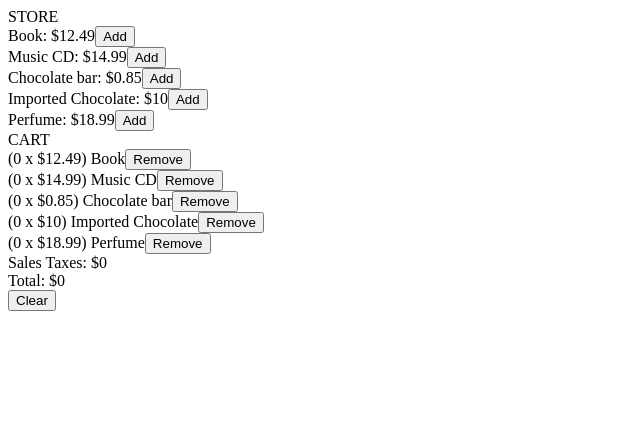
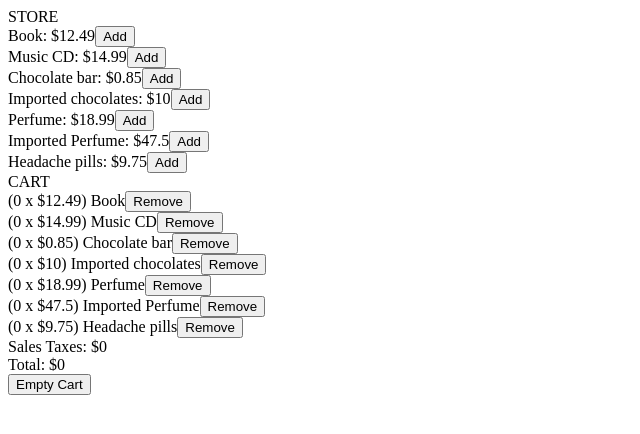
Before and after one commit to 1onyng/shopcart, a React (Create React App) app: page / in a window 1280 px wide. Shown: the top 434 px of the page, without its empty margins (0-640 px from the left). Built offline with nearby package versions, Linux system fonts and the light colour scheme.

Commit message:
Add basic and import tax

```diff
--- a/src/shop/Shop.js
+++ b/src/shop/Shop.js
@@ -1,39 +1,87 @@
-import React from "react";
+import React, { useState, useEffect } from "react";
 
 const items = [
   {
     id: 1,
     name: "Book",
-    price: 12.49
+    price: 12.49,
+    basicTax: 0,
+    importTax: 0
   },
   {
     id: 2,
     name: "Music CD",
-    price: 14.99
+    price: 14.99,
+    basicTax: 14.99 * .1,
+    importTax: 0
   },
   {
     id: 3,
     name: "Chocolate bar",
-    price: 0.85
+    price: 0.85,
+    basicTax: false,
+    importTax: false
   },
   {
     id: 4,
-    name: "Imported Chocolate",
-    price: 10
+    name: "Imported chocolates",
+    price: 10,
+    basicTax: 0,
+    importTax: 10 * .05
   },
   {
     id: 5,
     name: "Perfume",
-    price: 18.99
+    price: 18.99,
+    basicTax: 18.99 * .1,
+    importTax: 0
+  },
+  {
+    id: 6,
+    name: "Imported Perfume",
+    price: 47.50,
+    basicTax: 47.50 * .1,
+    importTax: 47.50 * .05
+  },
+  {
+    id: 7,
+    name: "Headache pills",
+    price: 9.75,
+    basicTax: 0,
+    importTax: 0
   },
 ];
 
 const Shop = () => {
-  const [cart, setCart] = React.useState([]);
-  const subTotal = cart.reduce((total, { price = 0 }) => total + price, 0);
-  const salesTax = subTotal * .1;
-  const cartTotal = subTotal + salesTax;
+  const [cart, setCart] = useState([]);
+  const [cartTotal, setCartTotal] = useState(0);
+  const [taxTotal, setTaxTotal] = useState(0);
 
+  useEffect(() => {
+    total();
+  }, [cart]);
+
+  useEffect(() => {
+    tax();
+  }, [cart]);
+
+  const total = () => {
+    let totalVal = 0;
+    for (let i = 0; i < cart.length; i++) {
+      let tot = cart[i].price + cart[i].basicTax + cart[i].importTax;
+      totalVal += tot;
+    }
+    setCartTotal(totalVal);
+  };
+
+  const tax = () => {
+    let totalVal = 0;
+    for (let i = 0; i < cart.length; i++) {
+      let tot = cart[i].basicTax + cart[i].importTax;
+      totalVal += tot;
+    }
+    setTaxTotal(totalVal);
+  };
 
   const addToCart = (item) => setCart((currentCart) => [...currentCart, item]);
 
@@ -74,10 +122,10 @@ const Shop = () => {
       <div>{listItemsToBuy()}</div>
       <div>CART</div>
       <div>{listItemsInCart()}</div>
-      <div>Sales Taxes: ${salesTax}</div>
+      <div>Sales Taxes: ${taxTotal}</div>
       <div>Total: ${cartTotal}</div>
       <div>
-        <button onClick={() => setCart([])}>Clear</button>
+        <button onClick={() => setCart([])}>Empty Cart</button>
       </div>
     </div>
   );
```
